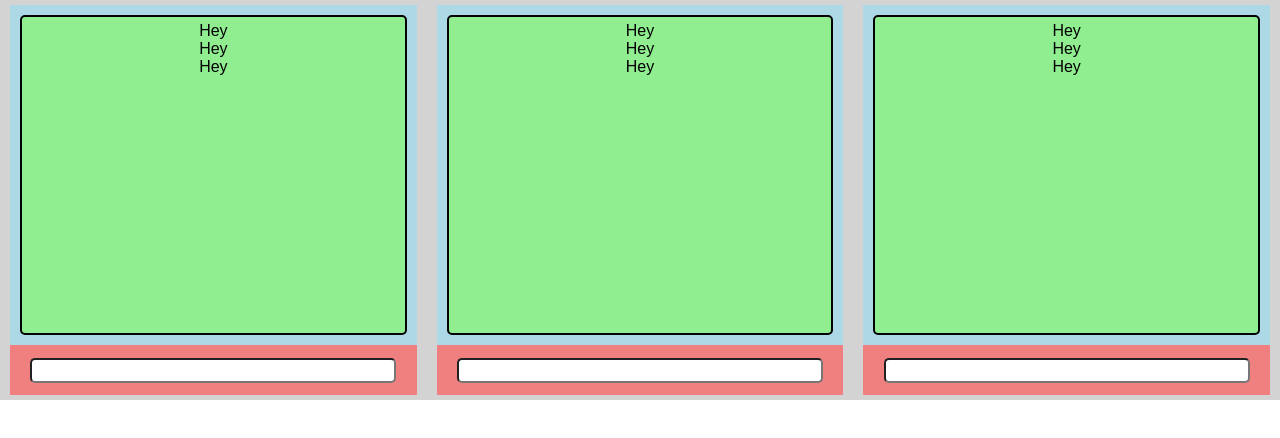
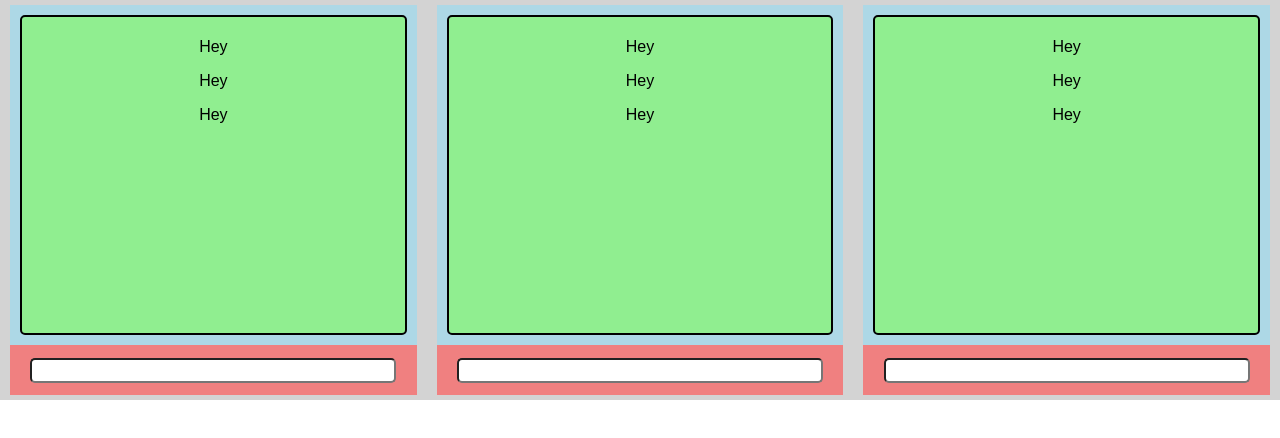
Before and after one commit to matheushjs/web_task_manager, a React (Create React App) app: page / in a window 1280 px wide. Shown: the top 438 px of the page. Built offline with nearby package versions, Linux system fonts and the light colour scheme.

Commit message:
Modularize ItemBox

```diff
--- a/src/App.css
+++ b/src/App.css
@@ -19,7 +19,7 @@
   background: lightgrey;
 }
 
-.task-vbox .task-top {
+.task-vbox .itembox-top {
   height: calc(100% - 50px);
   padding: 10px;
 
@@ -33,7 +33,7 @@
   background: lightcoral;
 }
 
-.task-content {
+.itembox-content {
   width: 100%;
   height: 100%;
   padding: 5px;
--- a/src/App.js
+++ b/src/App.js
@@ -1,42 +1,34 @@
 import React, { Component } from 'react';
 import './App.css';
+
+function ItemBox(props) {
+  return (
+    <div className="itembox-top">
+      <div className="itembox-content">
+        {props.items.map((element, idx) => <p key={idx}>{element}</p>)}
+      </div>
+    </div>
+  );
+}
 
 class App extends Component {
   render() {
     return (
       <div className="App">
         <div className="task-vbox">
-          <div className="task-top">
-            <div className="task-content">
-              Hey<br/>
-              Hey<br/>
-              Hey<br/>
-            </div>
-          </div>
+          <ItemBox items={["Hey", "Hey", "Hey"]} />
           <div className="task-bottom">
             <input className="task-input" type="text" name="fname"/>
           </div>
         </div>
         <div className="task-vbox">
-          <div className="task-top">
-            <div className="task-content">
-              Hey<br/>
-              Hey<br/>
-              Hey<br/>
-            </div>
-          </div>
+          <ItemBox items={["Hey", "Hey", "Hey"]} />
           <div className="task-bottom">
             <input className="task-input" type="text" name="fname"/>
           </div>
         </div>
         <div className="task-vbox">
-          <div className="task-top">
-            <div className="task-content">
-              Hey<br/>
-              Hey<br/>
-              Hey<br/>
-            </div>
-          </div>
+          <ItemBox items={["Hey", "Hey", "Hey"]} />
           <div className="task-bottom">
             <input className="task-input" type="text" name="fname"/>
           </div>
```
